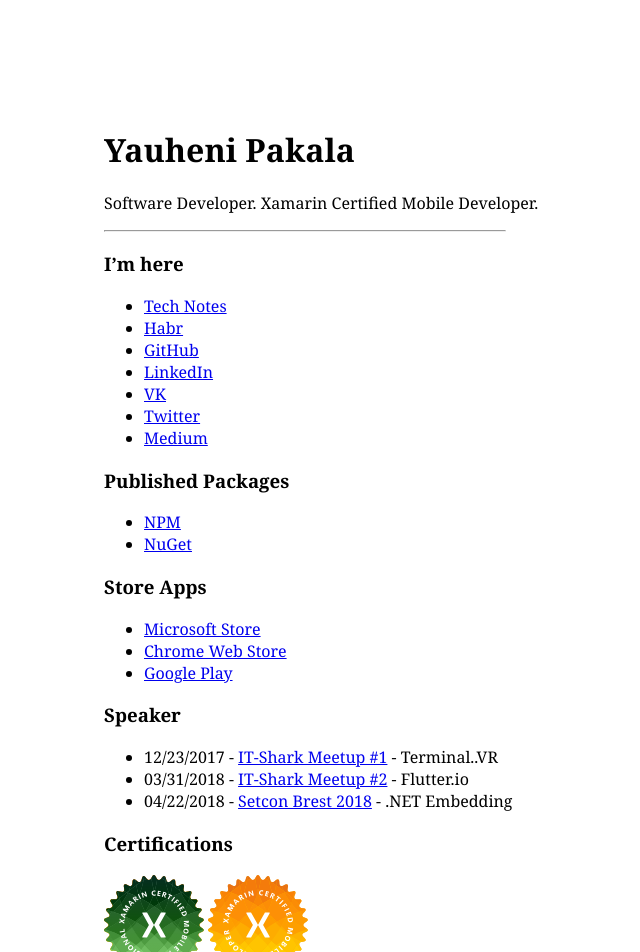
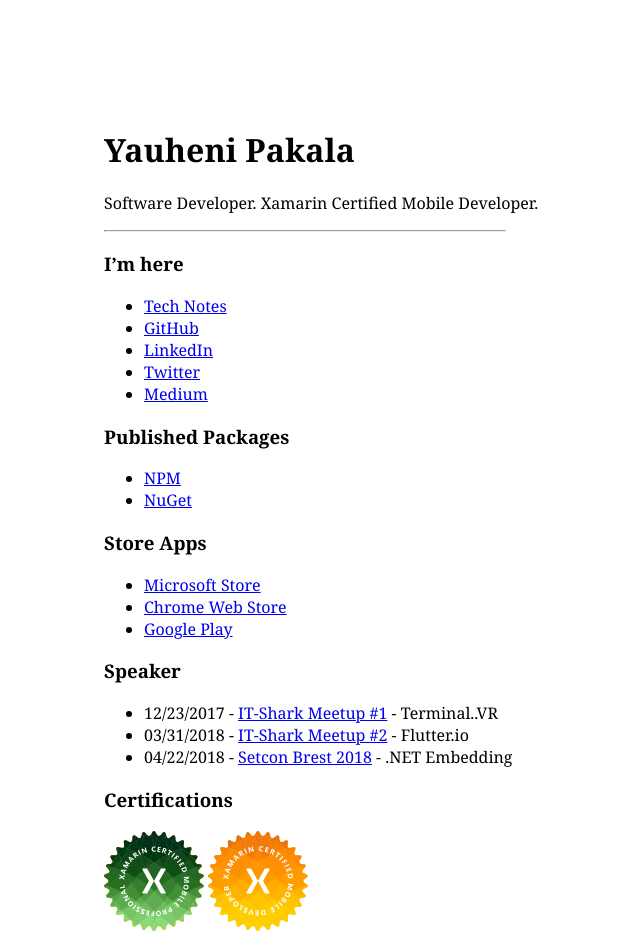
Before and after one commit to wcoder/me, a Jekyll site: the page built from index.md, in a window 1280 px wide. Shown: the top 952 px of the page, without its empty margins (24-664 px from the left). Built offline with Jekyll 4.4.1, drawn with Linux system fonts in a browser that asks for light colours; our own code applies the rules of GitHub Pages for plain Markdown files.

Commit message:
Update index.md
Cleanup

```diff
--- a/index.md
+++ b/index.md
@@ -8,10 +8,8 @@ Software Developer. Xamarin Certified Mobile Developer.
 ### I'm here
 
 * [Tech Notes](https://wcoder.github.io/)
-* [Habr](https://habrahabr.ru/users/wcoder/)
 * [GitHub](https://github.com/wcoder/)
 * [LinkedIn](https://www.linkedin.com/in/yauhenipakala/)
-* [VK](https://vk.com/evgeniypakalo)
 * [Twitter](https://twitter.com/evgeniypakalo)
 * [Medium](https://medium.com/@wcoder)
 
```
